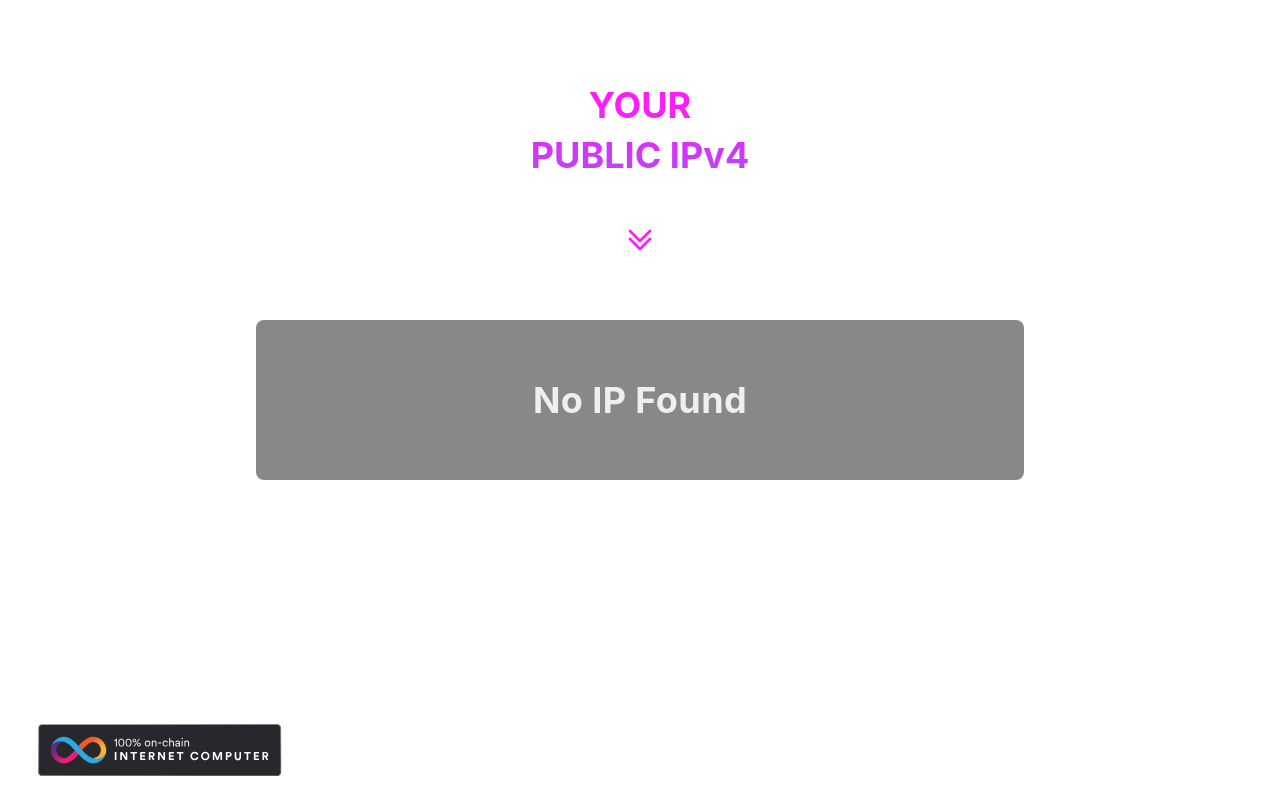
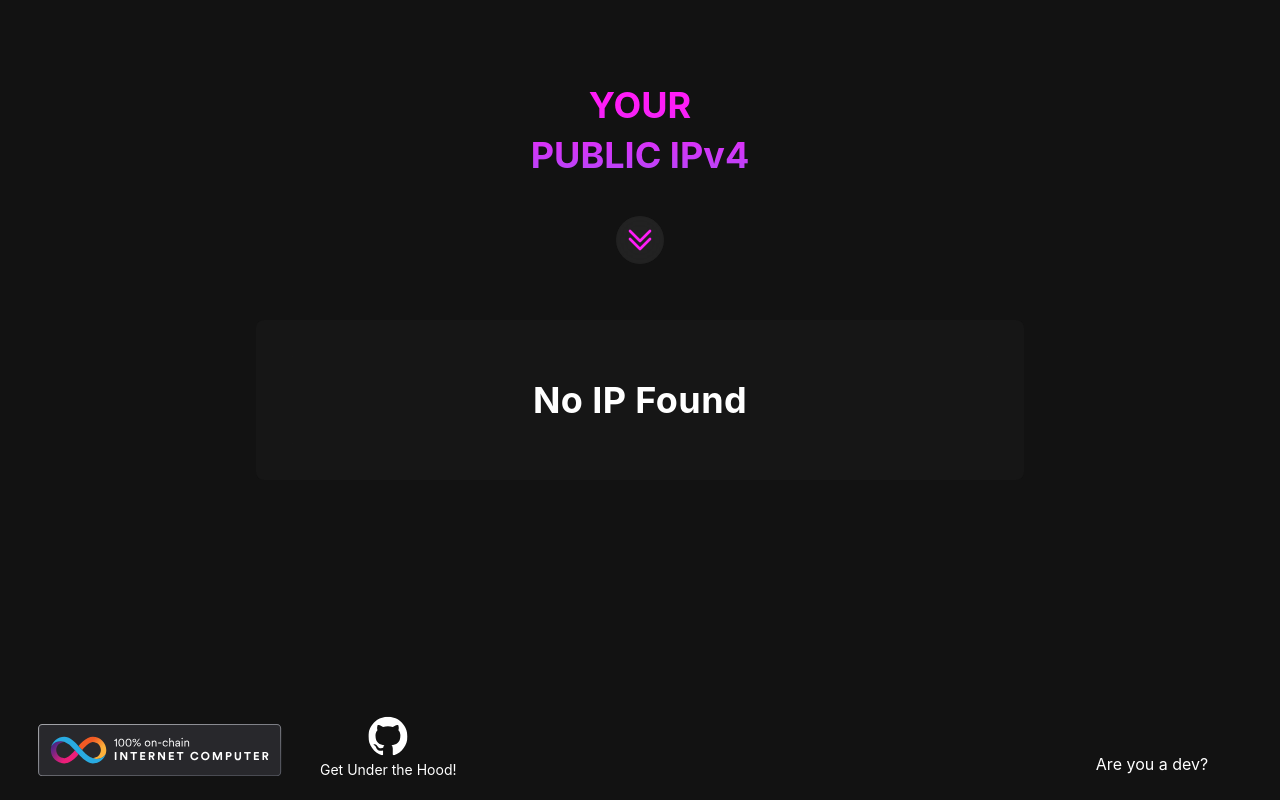
Before and after one commit to ilbertt/whats_my_ip, a React (Vite) app in the folder src/www/: page / in a window 1280 px wide. Built offline with nearby package versions, Linux system fonts and the light colour scheme; what lord-icon-element would draw is missing.

Commit message:
fix color-schema

```diff
--- a/src/www/src/index.css
+++ b/src/www/src/index.css
@@ -7,20 +7,19 @@ body,
 #root {
   height: 100%;
   width: 100%;
+  background-color: #121212;
+  color: white;
+  font-synthesis: none;
+  text-rendering: optimizeLegibility;
+  -webkit-font-smoothing: antialiased;
+  -moz-osx-font-smoothing: grayscale;
+  -webkit-text-size-adjust: 100%;
 }
 
 :root {
   font-family: Inter, system-ui, Avenir, Helvetica, Arial, sans-serif;
   line-height: 1.5;
   font-weight: 400;
-
-  color-scheme: light dark;
-  color: rgba(255, 255, 255, 0.87);
-  font-synthesis: none;
-  text-rendering: optimizeLegibility;
-  -webkit-font-smoothing: antialiased;
-  -moz-osx-font-smoothing: grayscale;
-  -webkit-text-size-adjust: 100%;
 }
 
 a {
```
